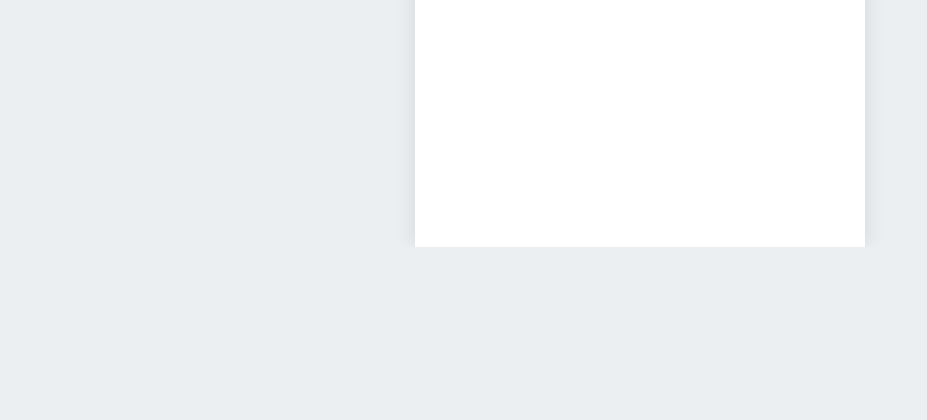
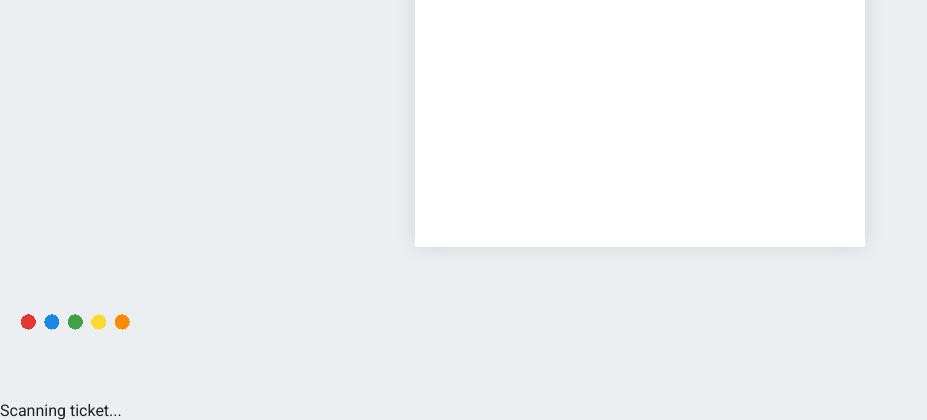
Before and after one commit to Aamm5845/parking-ticket-app-v3, a Flask app: page / in a window 1280 px wide. Shown: the part 553-973 px from the top of the page, without its empty margins (0-927 px from the left). Before the commit the page ends 800 px from the top, so only its background shows below. Run offline with Flask 3, Linux system fonts and the light colour scheme.

Commit message:
Update index.html

```diff
--- a/templates/index.html
+++ b/templates/index.html
@@ -36,7 +36,7 @@
         </header>
         {% endif %}
 
-       <main class="app-main">
+        <main class="app-main">
             {% if profile %}
             <div class="action-card">
                 <h2>Add a Ticket</h2>
@@ -93,23 +93,31 @@
         </main>
     </div>
 
+    <div id="scanning_overlay" class="scanning-overlay">
+        <img src="{{ url_for('static', filename='Material wave loading.gif') }}" alt="Scanning...">
+        <p>Scanning ticket...</p>
+    </div>
+
     <script>
         // Only run the script if the user is signed in (the buttons exist)
         if (document.getElementById('scanTicketBtn')) {
-            document.getElementById('scanTicketBtn').addEventListener('click', function() {
-                // Programmatically click the hidden file input to open camera/file picker
-                document.getElementById('ticket_image').click();
+            const scanTicketBtn = document.getElementById('scanTicketBtn');
+            const ticketImageInput = document.getElementById('ticket_image');
+            const ocrStatus = document.getElementById('ocr_results');
+            const scanningOverlay = document.getElementById('scanning_overlay');
+
+            scanTicketBtn.addEventListener('click', function() {
+                ticketImageInput.click();
             });
 
-            document.getElementById('ticket_image').addEventListener('change', function(event) {
+            ticketImageInput.addEventListener('change', function(event) {
                 const file = event.target.files[0];
                 if (file) {
                     const formData = new FormData();
                     formData.append('ticket_image', file);
 
-                    const ocrStatus = document.getElementById('ocr_results');
-                    ocrStatus.textContent = 'Scanning ticket... Please wait.';
-                    ocrStatus.style.display = 'block'; // Make it visible
+                    ocrStatus.style.display = 'none'; // Hide previous OCR results
+                    scanningOverlay.style.display = 'flex'; // Show the scanning overlay
 
                     fetch('/scan-ticket', {
                         method: 'POST',
@@ -117,6 +125,9 @@
                     })
                     .then(response => response.json())
                     .then(data => {
+                        scanningOverlay.style.display = 'none'; // Hide the overlay after response
+                        ocrStatus.style.display = 'block'; // Show the result area
+
                         if (data.success) {
                             document.getElementById('ticket_number').value = data.ticket_number || '';
                             document.getElementById('space').value = data.space || '';
@@ -124,13 +135,15 @@
                             document.getElementById('start_time').value = data.start_time || '';
                             ocrStatus.textContent = '✅ Ticket scanned successfully! Please review.';
                         } else {
-                            ocrStatus.textContent = ' OCR failed: ' + (data.message || 'Could not extract information.');
+                            ocrStatus.textContent = '❌ OCR failed: ' + (data.message || 'Could not extract information.');
                             console.error('OCR Error:', data.message);
                         }
                     })
                     .catch(error => {
+                        scanningOverlay.style.display = 'none'; // Hide overlay on error too
+                        ocrStatus.style.display = 'block';
+                        ocrStatus.textContent = 'Error during scan. Please try again.';
                         console.error('Fetch Error during OCR:', error);
-                        ocrStatus.textContent = 'Error during scan. Please try again.';
                     });
                 }
             });
```
